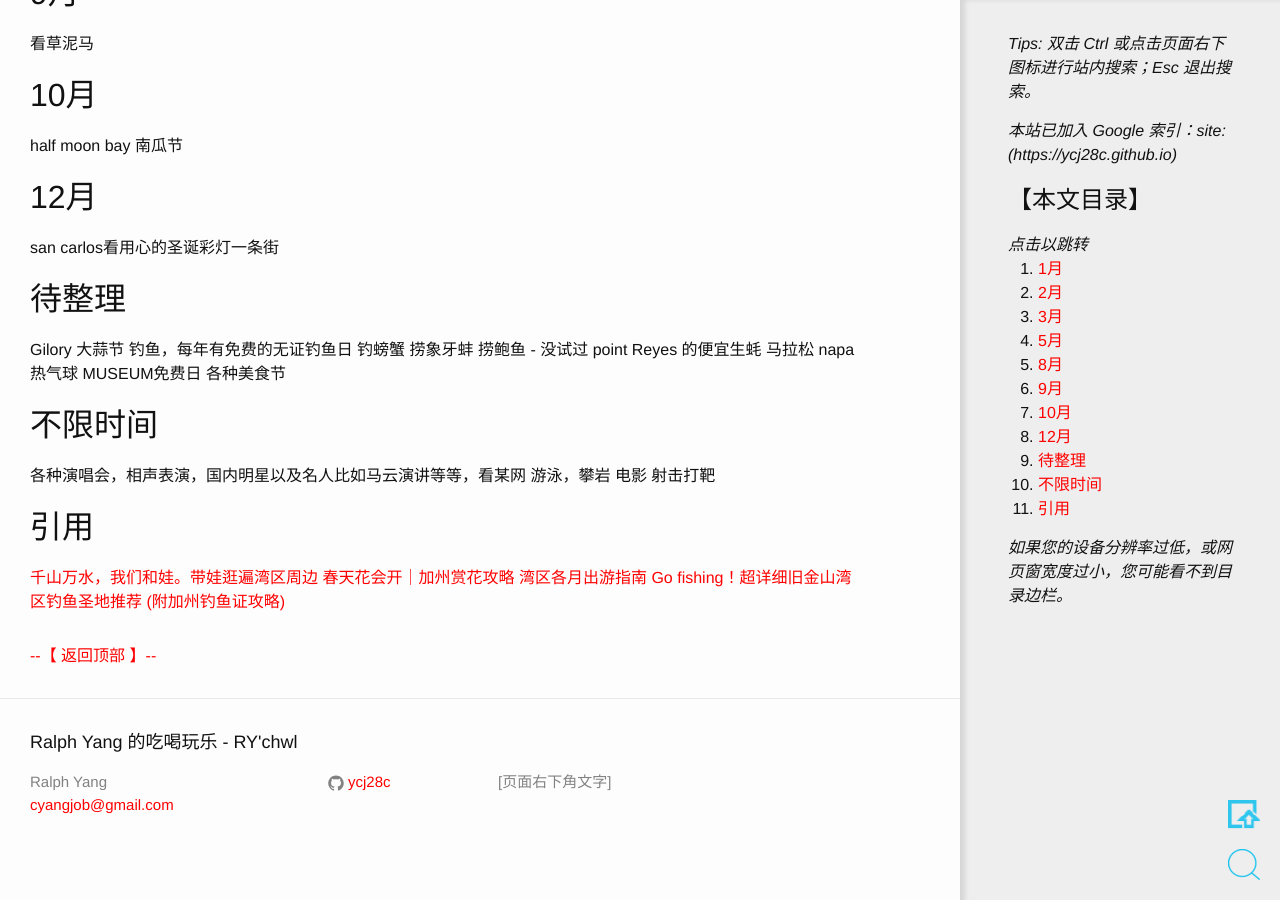
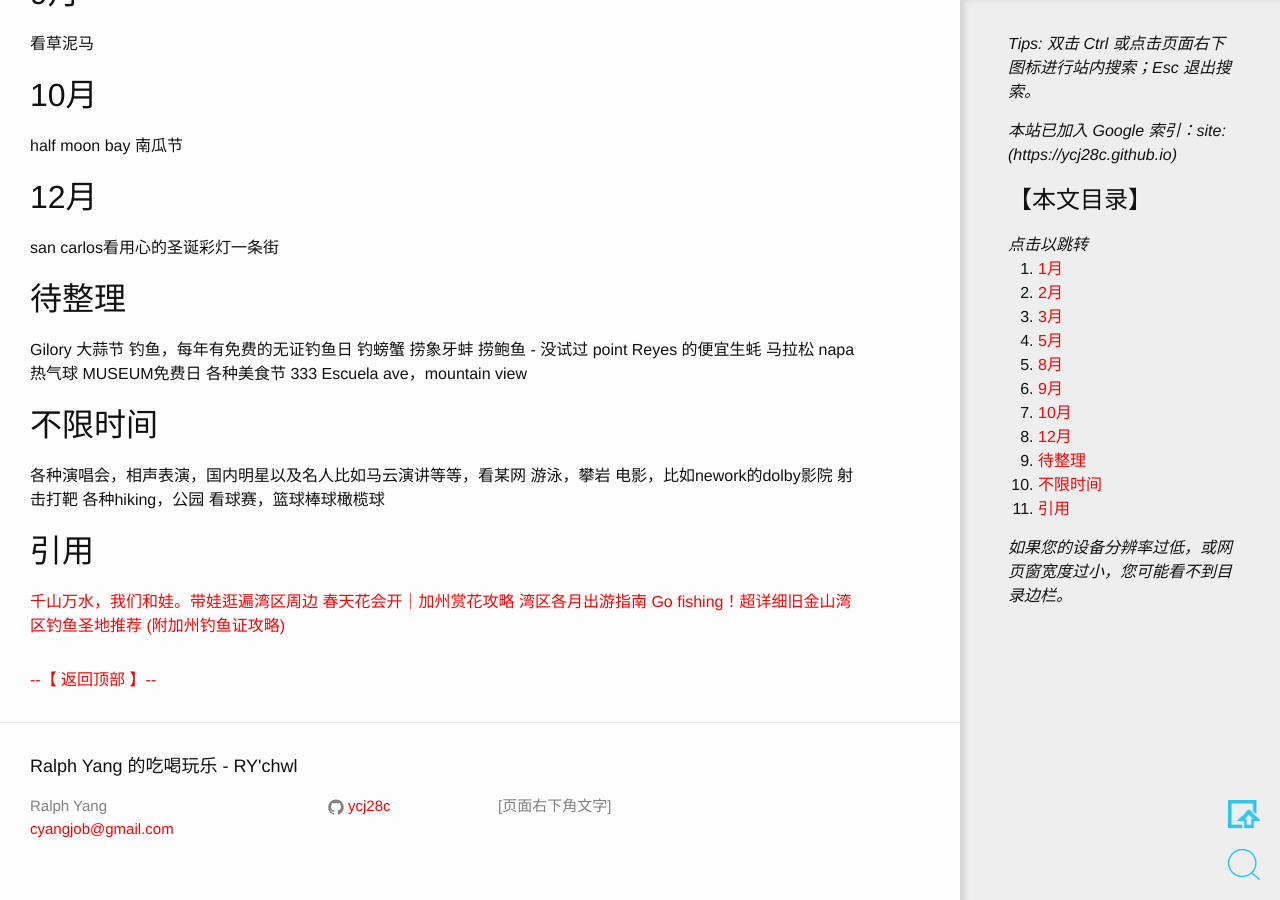
Before and after one commit to ycj28c/lifeblog, a Jekyll site: the page built from _posts/2018-04-01-bayarea-activities-monthly - Copy.md, in a window 1280 px wide and 900 px high, scrolled down 1286 px. Built offline with Jekyll 4.4.1, drawn with Linux system fonts in a browser that asks for light colours; comment, search, counter and statistics services are not loaded.

Commit message:
Update 2018-04-01-bayarea-activities-monthly - Copy.md

```diff
--- a/_posts/2018-04-01-bayarea-activities-monthly - Copy.md
+++ b/_posts/2018-04-01-bayarea-activities-monthly - Copy.md
@@ -62,14 +62,17 @@ point Reyes 的便宜生蚝
 napa热气球
 MUSEUM免费日
 各种美食节
+333 Escuela ave，mountain view
 
 
 不限时间
 --------
 各种演唱会，相声表演，国内明星以及名人比如马云演讲等等，看某网
 游泳，攀岩
-电影
+电影，比如nework的dolby影院
 射击打靶
+各种hiking，公园
+看球赛，篮球棒球橄榄球
 
 引用
 ----
```
